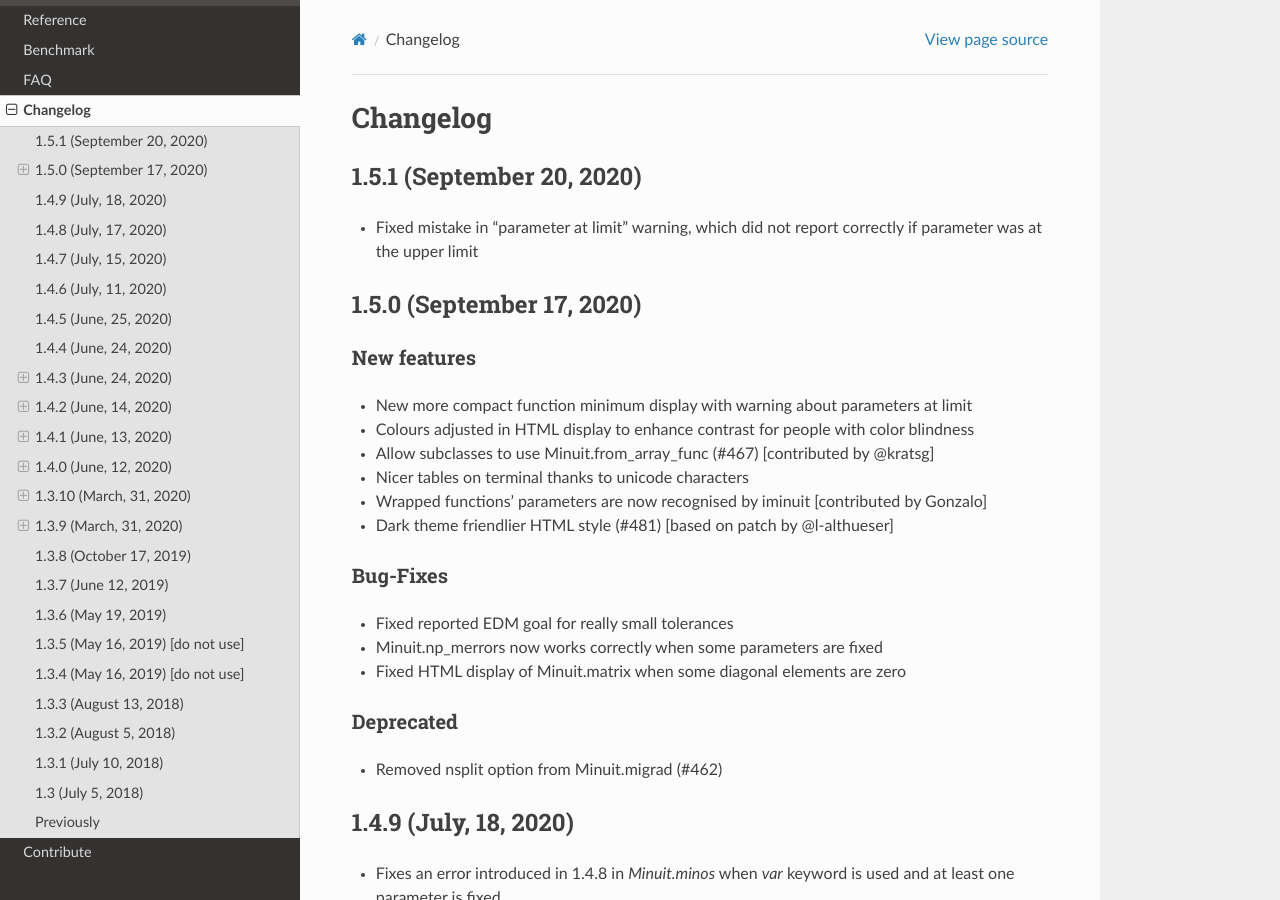
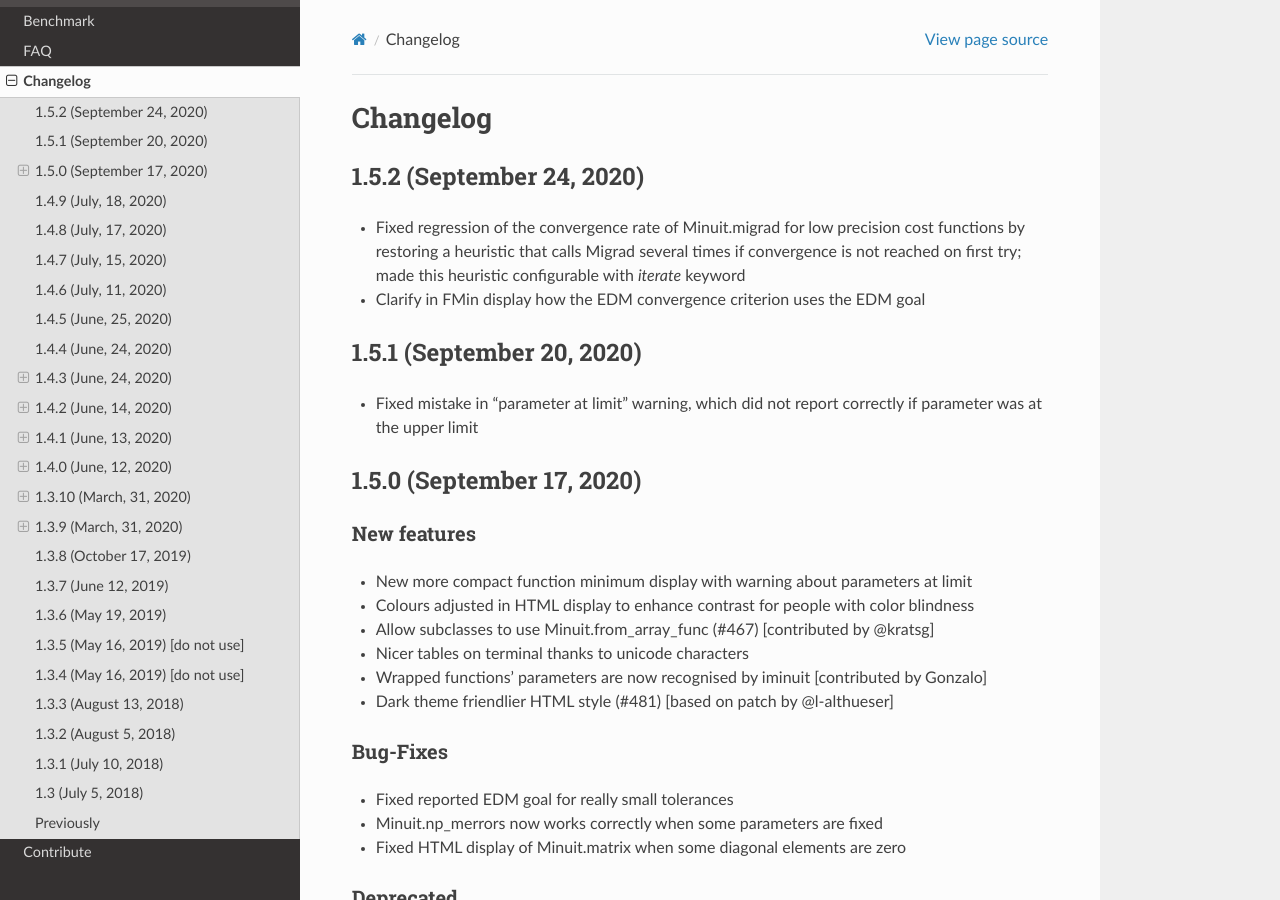
Before and after one commit to scikit-hep/iminuit, a Sphinx documentation site: the page built from doc/changelog.rst, in a window 1280 px wide and 900 px high. Built offline with Sphinx 7.4.7 and the Read the Docs theme 2.0.0, drawn with Linux system fonts in a browser that asks for light colours.

Commit message:
update changelog

```diff
--- a/doc/changelog.rst
+++ b/doc/changelog.rst
@@ -5,8 +5,16 @@
 Changelog
 =========
 
+1.5.2 (September 24, 2020)
+--------------------------
+
+- Fixed regression of the convergence rate of Minuit.migrad for low precision cost
+  functions by restoring a heuristic that calls Migrad several times if convergence is
+  not reached on first try; made this heuristic configurable with `iterate` keyword
+- Clarify in FMin display how the EDM convergence criterion uses the EDM goal
+
 1.5.1 (September 20, 2020)
----------------------------
+--------------------------
 
 - Fixed mistake in "parameter at limit" warning, which did not report correctly if parameter was at the upper limit
 
```
